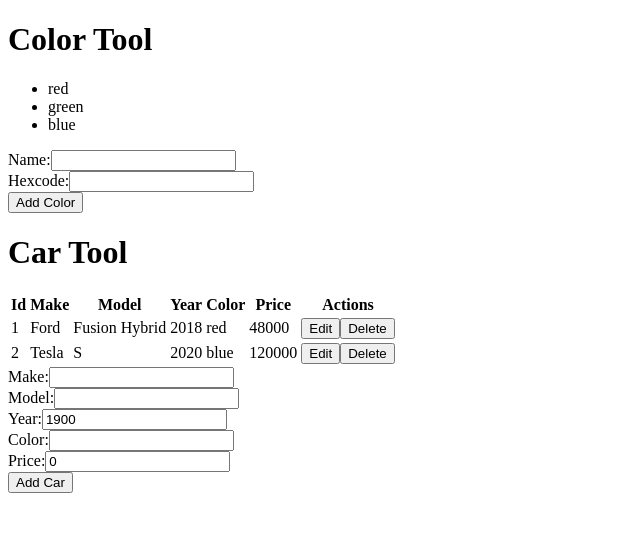
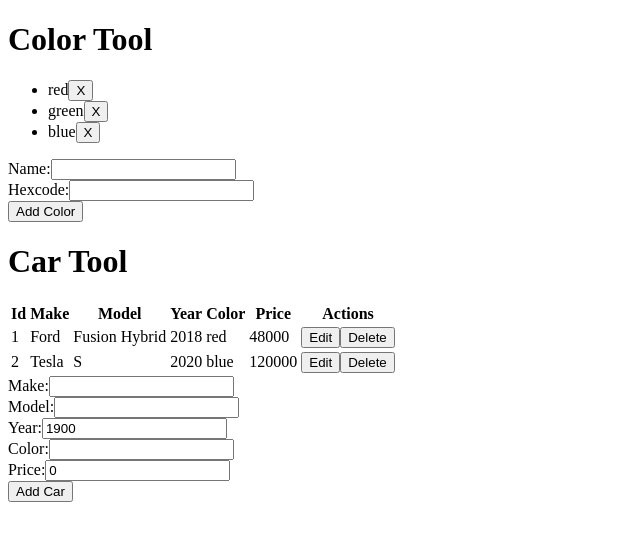
Before and after one commit to t4d-classes/react_06082022, a React (Create React App) app in the folder demo-app/: page / in a window 1280 px wide. Shown: the top 540 px of the page, without its empty margins (0-640 px from the left). Built offline with nearby package versions, Linux system fonts and the light colour scheme.

Commit message:
add solution to exercise 10

```diff
--- a/demo-app/src/components/CarTool.js
+++ b/demo-app/src/components/CarTool.js
@@ -1,4 +1,6 @@
 import { useState } from 'react';
+
+import { useList } from '../hooks/useList';
 
 import { ToolHeader } from './ToolHeader';
 import { CarTable } from './CarTable';
@@ -6,7 +8,9 @@ import { CarForm } from './CarForm';
 
 export const CarTool = ({ cars: initialCars }) => {
 
-  const [ cars, setCars ] = useState([...initialCars]);
+  const [
+    cars, appendCar, replaceCar, removeCar,
+  ] = useList([...initialCars]);
 
   const [ editCarId, setEditCarId ] = useState(-1);
 
@@ -19,26 +23,17 @@ export const CarTool = ({ cars: initialCars }) => {
   };
 
   const addCar = car => {
-    setCars([
-      ...cars,
-      {
-        ...car,
-        id: Math.max(...cars.map(c => c.id), 0) + 1,
-      },
-    ]);
+    appendCar(car);
     setEditCarId(-1);
   };
 
   const saveCar = car => {
-    const carIndex = cars.findIndex(c => c.id === car.id);
-    const newCars = [...cars];
-    newCars[carIndex] = car;
-    setCars(newCars);
+    replaceCar(car);
     setEditCarId(-1);
   };
 
   const deleteCar = carId => {
-    setCars(cars.filter(car => car.id !== carId));
+    removeCar(carId);
     setEditCarId(-1);
   };
 
--- a/demo-app/src/components/ColorTool.js
+++ b/demo-app/src/components/ColorTool.js
@@ -1,28 +1,20 @@
 import PropTypes from 'prop-types';
-import { useState } from 'react';
+
+import { useList } from '../hooks/useList';
 
 import { ToolHeader } from './ToolHeader';
-import { ColorList } from './ColorList';
+import { ItemActionList } from './ItemActionList';
 import { ColorForm } from './ColorForm';
 
 export const ColorTool = ({ colors: initialColors, headerText }) => {
 
-  const [ colors, setColors ] = useState([...initialColors]);
-
-  const addColor = (color) => {
-    setColors([
-      ...colors,
-      {
-        ...color,
-        id: Math.max(...colors.map(c => c.id), 0) + 1,
-      },
-    ]);
-  };
+  const [ colors, addColor, , deleteColor ] = useList([...initialColors]);
 
   return (
     <>
       <ToolHeader headerText={headerText} />
-      <ColorList colors={colors} />
+      <ItemActionList items={colors} contentFn={color => color.name}
+        actionButtonText="X" onAction={deleteColor} />
       <ColorForm buttonText="Add Color" onSubmitColor={addColor} />
     </>
   );
--- /dev/null
+++ b/demo-app/src/components/ItemActionList.js
@@ -0,0 +1,46 @@
+import PropTypes from 'prop-types';
+import React from 'react';
+
+/**
+ * Display a list of items and an action button for each item
+ * @param {*} param0
+ * @returns {Element}
+ */
+export const ItemActionList = ({
+  items,
+  keyFn,
+  contentFn,
+  actionButtonText,
+  onAction: action,
+}) => {
+
+  return (
+    <ul>
+      {items.map(item => {
+        const itemKey = keyFn(item);
+        return (
+          <li key={itemKey}>
+            {contentFn(item)}
+            <button type="button" onClick={() => action(itemKey)}>
+              {actionButtonText}
+            </button>
+          </li>
+        );
+      })}
+    </ul>
+  );
+};
+
+ItemActionList.defaultProps = {
+  items: [],
+  keyFn: item => item.id,
+  actionButtonText: 'Go',
+};
+
+ItemActionList.propTypes = {
+  items: PropTypes.arrayOf(PropTypes.object).isRequired,
+  keyFn: PropTypes.func.isRequired,
+  contentFn: PropTypes.func.isRequired,
+  actionButtonText: PropTypes.string.isRequired,
+  onAction: PropTypes.func.isRequired,
+};
--- /dev/null
+++ b/demo-app/src/hooks/useList.js
@@ -0,0 +1,30 @@
+import { useState } from 'react';
+
+export const useList = (initialItems) => {
+
+  const [ items, setItems ] = useState([...initialItems]);
+
+  const appendItem = item => {
+    setItems([
+      ...items,
+      {
+        ...item,
+        id: Math.max(...items.map(c => c.id), 0) + 1,
+      },
+    ]);
+  };
+
+  const replaceItem = item => {
+    const itemIndex = items.findIndex(c => c.id === item.id);
+    const newItems = [...items];
+    newItems[itemIndex] = item;
+    setItems(newItems);
+  };
+
+  const removeItem = itemId => {
+    setItems(items.filter(item => item.id !== itemId));
+  };
+
+  return [ items, appendItem, replaceItem, removeItem ];
+
+}
```
